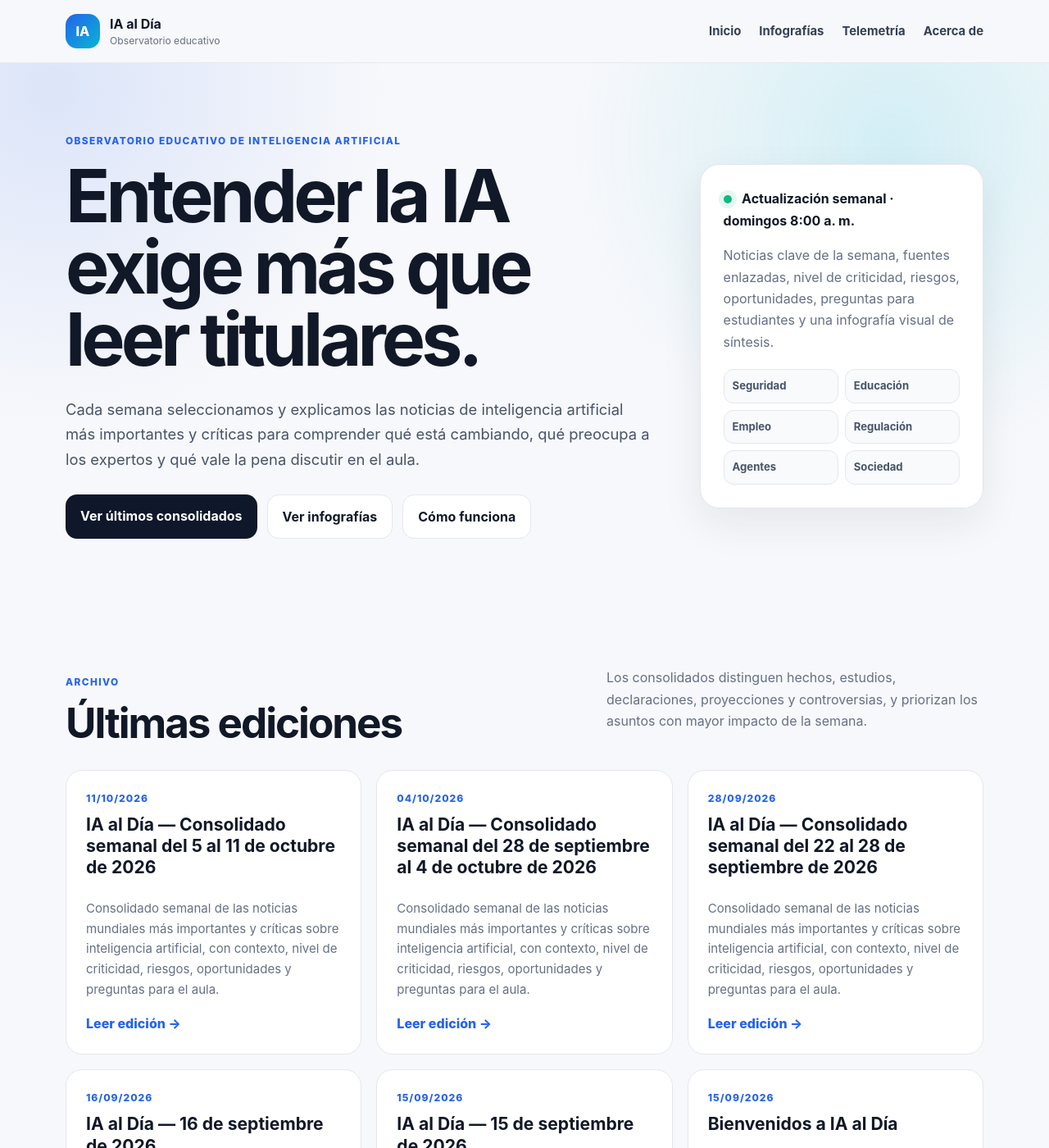
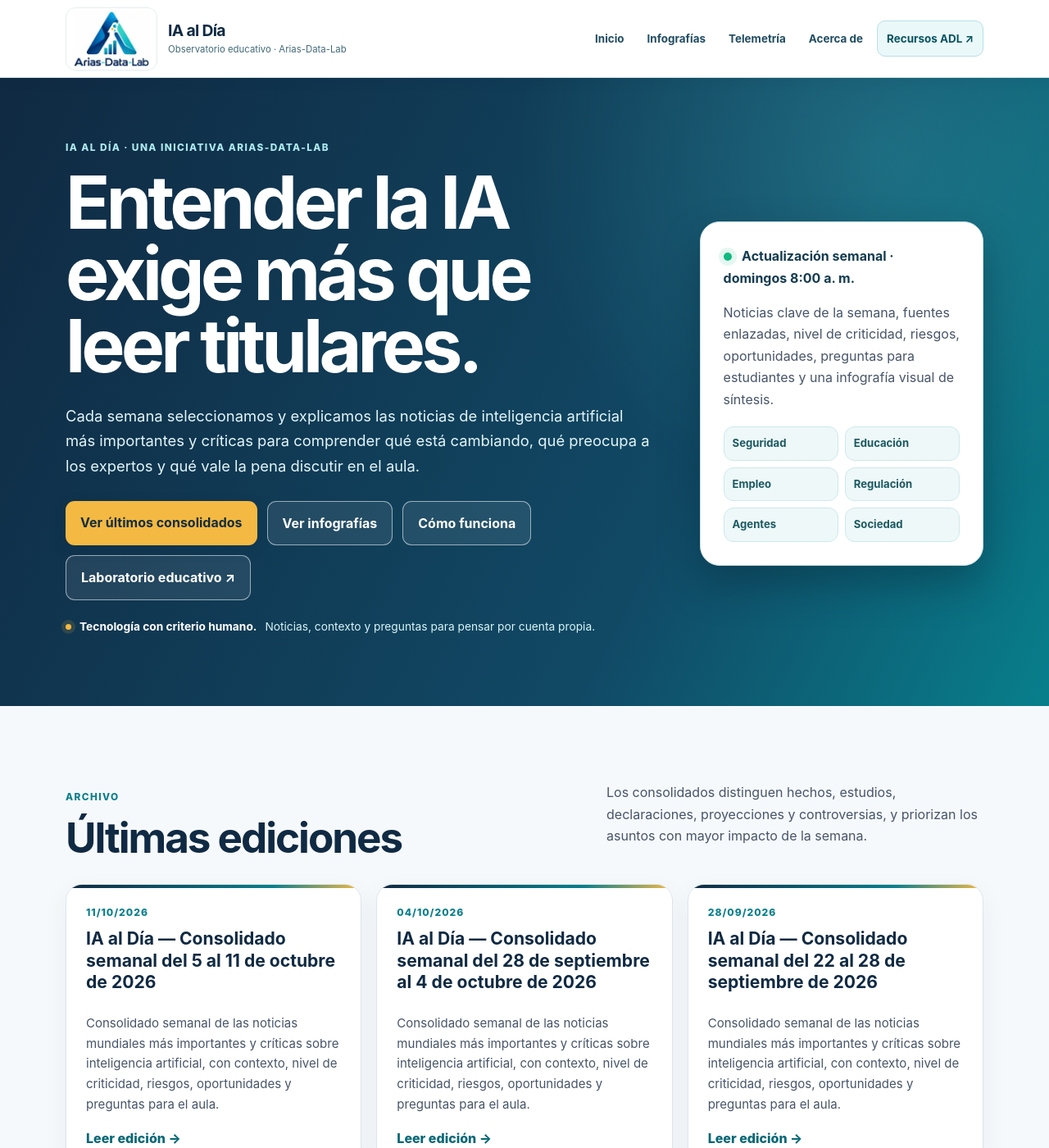
Before and after one commit to ljarias/ljarias.github.io, a Jekyll site: the page built from index.md, in a window 1280 px wide and 1400 px high. Shown: the whole window at 82% size. Built offline with Jekyll 4.4.1, drawn with Linux system fonts in a browser that asks for light colours; some of the changed text lies outside the part shown.

Commit message:
Actualizar identidad visual IA al Día con marca Arias-Data-Lab v3

```diff
--- a/_layouts/default.html
+++ b/_layouts/default.html
@@ -7,19 +7,23 @@
   <title>{% if page.title %}{{ page.title }} · {% endif %}{{ site.title }}</title>
   <link rel="stylesheet" href="{{ '/assets/css/style.css' | relative_url }}">
   <link rel="stylesheet" href="{{ '/assets/css/infografias.css' | relative_url }}">
+  <link rel="stylesheet" href="{{ '/assets/css/adl-ia-al-dia.css' | relative_url }}">
+  <meta name="theme-color" content="#102A43">
+  <link rel="icon" type="image/png" sizes="32x32" href="{{ '/banco-problemas-caribe/assets/favicon-32.png' | relative_url }}">
 </head>
 <body>
   <header class="site-header">
     <div class="container nav-wrap">
       <a class="brand" href="{{ '/' | relative_url }}">
-        <span class="brand-mark">IA</span>
-        <span><strong>IA al Día</strong><small>Observatorio educativo</small></span>
+        <span class="brand-mark adl-brand-mark"><img src="{{ '/banco-problemas-caribe/assets/logo-adl-v3.webp' | relative_url }}" alt="Arias-Data-Lab" width="108" height="80" decoding="async"></span>
+        <span class="adl-site-title"><strong>IA al Día</strong><small>Observatorio educativo · Arias-Data-Lab</small></span>
       </a>
       <nav>
         <a href="{{ '/' | relative_url }}">Inicio</a>
         <a href="{{ '/#infografias' | relative_url }}">Infografías</a>
         <a href="{{ '/telemetria/' | relative_url }}">Telemetría</a>
         <a href="{{ '/acerca/' | relative_url }}">Acerca de</a>
+        <a class="nav-lab" href="{{ '/banco-problemas-caribe/' | relative_url }}">Recursos ADL <span aria-hidden="true">↗</span></a>
       </nav>
     </div>
   </header>
@@ -28,12 +32,17 @@
 
   <footer class="site-footer">
     <div class="container footer-grid">
-      <div>
-        <strong>IA al Día</strong>
-        <p>Consolidado semanal de inteligencia artificial con contexto, pensamiento crítico y aplicación educativa.</p>
+      <div class="footer-identity">
+        <a class="footer-logo-card" href="{{ '/banco-problemas-caribe/' | relative_url }}" aria-label="Conocer Arias-Data-Lab"><img src="{{ '/banco-problemas-caribe/assets/logo-adl-v3.webp' | relative_url }}" alt="Logo oficial Arias-Data-Lab" width="128" height="94" loading="lazy"></a>
+        <div>
+          <strong>IA al Día</strong>
+          <p>Observatorio educativo de inteligencia artificial.<br><span class="adl-motto">Tecnología con criterio humano.</span></p>
+          <small>Un proyecto de <a href="{{ '/banco-problemas-caribe/' | relative_url }}">Arias-Data-Lab</a> · Profesor Leonardo Arias-Alemán</small>
+        </div>
       </div>
-      <div class="footer-note">Contenido generado con apoyo de IA y revisión basada en fuentes públicas. Las predicciones y opiniones se identifican como tales. Cada domingo se publica un consolidado semanal y, cuando es posible, una infografía automática de síntesis.</div>
+      <div class="footer-note">Contenido elaborado con apoyo de IA y referencias públicas. Lee las fuentes originales y contrasta los datos: las opiniones y predicciones no son hechos comprobados. <a href="{{ '/acerca/' | relative_url }}">Conoce nuestro enfoque editorial</a>.</div>
     </div>
+    <div class="container footer-tail">© {{ site.time | date: '%Y' }} Arias-Data-Lab · Santa Marta, Colombia. <a href="{{ '/banco-problemas-caribe/' | relative_url }}">Explorar recursos educativos ↗</a></div>
   </footer>
 </body>
 </html>
--- /dev/null
+++ b/assets/css/adl-ia-al-dia.css
@@ -0,0 +1,73 @@
+/* IA al Día · Arias-Data-Lab · identidad visual v3 (kit oficial).
+   Usa el archivo gráfico aprobado, sin alterar el logotipo.
+   Mantener cargada esta hoja DESPUÉS de style.css e infografias.css. */
+:root{--adl-azul:#102A43;--adl-turquesa:#087F8C;--adl-celeste:#D7F1F5;--adl-amarillo:#F4B942;--adl-hielo:#F6F9FC;--adl-gris:#475569;--adl-borde:#DCE6EC;
+  --bg:var(--adl-hielo);--paper:#fff;--ink:var(--adl-azul);--muted:var(--adl-gris);--line:var(--adl-borde);
+  --navy:var(--adl-azul);--blue:var(--adl-turquesa);--cyan:#10aabb;--amber:var(--adl-amarillo);
+  --shadow:0 16px 44px rgba(16,42,67,.10)}
+html{scroll-padding-top:104px}body{background:var(--adl-hielo);color:var(--adl-azul)}
+a:focus-visible,button:focus-visible{outline:3px solid var(--adl-amarillo);outline-offset:3px}
+.site-header{background:rgba(255,255,255,.96);border-bottom:1px solid #d8e7ee;box-shadow:0 2px 18px rgba(16,42,67,.055)}
+.nav-wrap{min-height:94px;gap:20px}
+.brand{color:var(--adl-azul);gap:13px;min-width:0;flex:0 0 auto}
+.brand-mark.adl-brand-mark{width:112px;height:77px;border-radius:12px;background:#fff;border:1px solid #e3eef1;display:flex;align-items:center;justify-content:center;padding:3px;overflow:hidden;flex:0 0 112px}
+.adl-brand-mark img{display:block;width:100%;height:100%;object-fit:contain}
+.adl-site-title strong{font-size:1.21rem;line-height:1.17;letter-spacing:-.035em}
+.adl-site-title small{color:#426a78;line-height:1.3;font-size:.71rem;margin-top:4px}
+.site-header nav{align-items:center;gap:6px;flex-wrap:wrap;justify-content:flex-end}
+.site-header nav a{color:#214d62;font-size:.84rem;font-weight:750;border-radius:10px;padding:10px 11px}
+.site-header nav a:hover,.site-header nav a:focus-visible{background:#e6f5f7;text-decoration:none;color:#075766}
+.site-header nav .nav-lab{border:1px solid #b8dfe5;background:#eaf8f9;color:#075461}
+.hero{background:radial-gradient(circle at 84% 12%,rgba(75,218,216,.23),transparent 35%),linear-gradient(116deg,#102A43 2%,#114965 65%,#087F8C 100%);color:#fff;padding:76px 0 72px}
+.hero h1{color:#fff;max-width:840px}
+.hero-copy{color:#e1f5f7;max-width:780px}
+.hero .eyebrow{color:#aceaf0}
+.hero .button{background:var(--adl-amarillo);color:#142d3b;box-shadow:0 5px 17px #0c253e29}
+.hero .button:hover{background:#ffcf6f}
+.hero .button.secondary{background:#ffffff15;color:#fff;border-color:#ffffff8a;box-shadow:none}
+.hero .button.secondary:hover{background:#ffffff2d}
+.hero-card{background:#fff;color:var(--adl-azul);border:1px solid #c4dee3;box-shadow:0 23px 48px #051e315b}
+.hero-card strong{color:#143c51}
+.hero-card .mini-grid span{background:#eef8f9;border-color:#cde9eb;color:#1c5961}
+.adl-hero-message{display:flex;align-items:center;flex-wrap:wrap;gap:10px;margin-top:21px;color:#d7f5f6;font-size:.86rem}
+.adl-hero-message strong{color:#fff}
+.adl-hero-message:before{content:"";display:inline-block;width:7px;height:7px;border-radius:50%;background:var(--adl-amarillo);box-shadow:0 0 0 5px #f4b94222}
+.eyebrow,.post-date{color:var(--adl-turquesa)}
+.eyebrow.light{color:#bfeff1}
+.button{background:var(--adl-azul);border-radius:11px}
+.button.secondary{color:var(--adl-azul)}
+.section-heading h2,.page h1,.post-header h1{color:var(--adl-azul)}
+.post-card,.infographic-card,.info-card,.post-infographic{border-color:var(--adl-borde);box-shadow:0 10px 32px rgba(16,42,67,.05)}
+.post-card{position:relative;overflow:hidden}
+.post-card:before{content:"";height:4px;position:absolute;inset:0 0 auto;background:linear-gradient(90deg,var(--adl-azul),var(--adl-turquesa) 70%,var(--adl-amarillo))}
+.post-card h3 a:hover{color:var(--adl-turquesa)}
+.read-more,.post-content a{color:#066877}
+.infographics-section{background:linear-gradient(180deg,#eaf6f8,#f6f9fc);border-color:#d5e9eb}
+.infographic-image{background:#102A43}
+.principles{background:linear-gradient(120deg,#102A43,#123c51);color:#fff}
+.principles-grid strong{color:var(--adl-amarillo)}
+.principles-grid p{color:#d5eaf0}
+.principles-grid{grid-template-columns:repeat(4,minmax(0,1fr));gap:24px}
+.post-content h3{color:var(--adl-azul)}
+.post-content blockquote{background:#ebf9fa;border-left-color:var(--adl-turquesa)}
+.post-content th{background:#eaf6f7}
+.class-discussion{background:linear-gradient(135deg,#e8f6f7,#f6fbfc);border-color:#b4dfe5;border-left-color:var(--adl-turquesa);box-shadow:0 8px 22px rgba(8,127,140,.07)}
+.class-discussion h3{background:#075968}
+.site-footer{background:var(--adl-azul);color:#e4f3f5;border:0;padding:40px 0 22px}
+.footer-grid{grid-template-columns:1.18fr 1fr;align-items:center;gap:46px}
+.footer-identity{display:flex;gap:18px;align-items:center}
+.footer-logo-card{display:flex;flex:0 0 auto;width:152px;height:112px;align-items:center;justify-content:center;border-radius:14px;padding:10px;background:#fff;border:1px solid #cfebee}
+.footer-logo-card img{max-height:100%;width:100%;height:100%;object-fit:contain}
+.footer-identity strong{font-size:1.2rem;color:white}
+.site-footer p,.footer-note{color:#d3e7eb;line-height:1.75;font-size:.88rem}
+.footer-identity small{color:#d3e7eb;line-height:1.7}
+.site-footer a{color:#bdeff4}
+.site-footer a:hover{color:#fff}
+.adl-motto{font-weight:800;color:#f3ce78}
+.footer-tail{margin-top:23px;padding-top:17px;border-top:1px solid #ffffff26;color:#bfd9df;font-size:.78rem;display:flex;gap:12px;justify-content:space-between;flex-wrap:wrap}
+.info-card h3{color:#12445a}
+@media(max-width:1050px){.nav-wrap{flex-wrap:wrap;justify-content:center;gap:7px;padding:9px 0}.site-header nav{justify-content:center}.hero{padding:56px 0 60px}}
+@media(max-width:860px){.principles-grid,.footer-grid{grid-template-columns:repeat(2,minmax(0,1fr))}.hero-grid{grid-template-columns:1fr}.hero-card{max-width:620px}}
+@media(max-width:620px){.brand-mark.adl-brand-mark{width:79px;height:59px;flex-basis:79px}.adl-site-title strong{font-size:1.05rem}.adl-site-title small{font-size:.66rem}.site-header nav{gap:3px}.site-header nav a{font-size:.75rem;padding:8px 7px}.hero{padding:43px 0 50px}.hero h1{font-size:clamp(2.2rem,11vw,3.25rem)}.hero-actions .button{width:100%;text-align:center}.principles-grid,.footer-grid{grid-template-columns:1fr}.footer-identity{flex-wrap:wrap}.footer-logo-card{width:132px;height:100px}}
+@media(prefers-reduced-motion:reduce){html{scroll-behavior:auto}}
+@media print{.site-header,.site-footer{background:white;color:#102A43}.hero{color:#102A43;background:#fff}.hero h1,.hero-copy{color:#102A43}}
--- a/index.md
+++ b/index.md
@@ -5,14 +5,16 @@ title: Inicio
 <section class="hero">
   <div class="container hero-grid">
     <div>
-      <div class="eyebrow">Observatorio educativo de Inteligencia Artificial</div>
+      <div class="eyebrow">IA al Día · Una iniciativa Arias-Data-Lab</div>
       <h1>Entender la IA exige más que leer titulares.</h1>
       <p class="hero-copy">Cada semana seleccionamos y explicamos las noticias de inteligencia artificial más importantes y críticas para comprender qué está cambiando, qué preocupa a los expertos y qué vale la pena discutir en el aula.</p>
       <div class="hero-actions">
         <a class="button" href="#ultimas">Ver últimos consolidados</a>
         <a class="button secondary" href="#infografias">Ver infografías</a>
         <a class="button secondary" href="{{ '/acerca/' | relative_url }}">Cómo funciona</a>
+        <a class="button secondary" href="{{ '/banco-problemas-caribe/' | relative_url }}">Laboratorio educativo ↗</a>
       </div>
+      <p class="adl-hero-message"><strong>Tecnología con criterio humano.</strong> Noticias, contexto y preguntas para pensar por cuenta propia.</p>
     </div>
     <aside class="hero-card">
       <span class="status-dot"></span>
@@ -99,6 +101,7 @@ title: Inicio
       <div><strong>01</strong><h3>Fuentes primero</h3><p>Las afirmaciones importantes deben estar respaldadas por fuentes identificables.</p></div>
       <div><strong>02</strong><h3>Contexto</h3><p>No basta con decir qué ocurrió: explicamos por qué importa y qué incertidumbres existen.</p></div>
       <div><strong>03</strong><h3>Uso educativo</h3><p>Cada edición propone preguntas que ayudan a convertir la noticia en aprendizaje.</p></div>
+      <div><strong>04</strong><h3>Criterio humano</h3><p>La automatización ayuda a reunir información; interpretar sus límites y contrastarla sigue siendo responsabilidad de las personas.</p></div>
     </div>
   </div>
 </section>
```
Also changed, not shown: acerca.md (+1 -1 lines), README.md.
